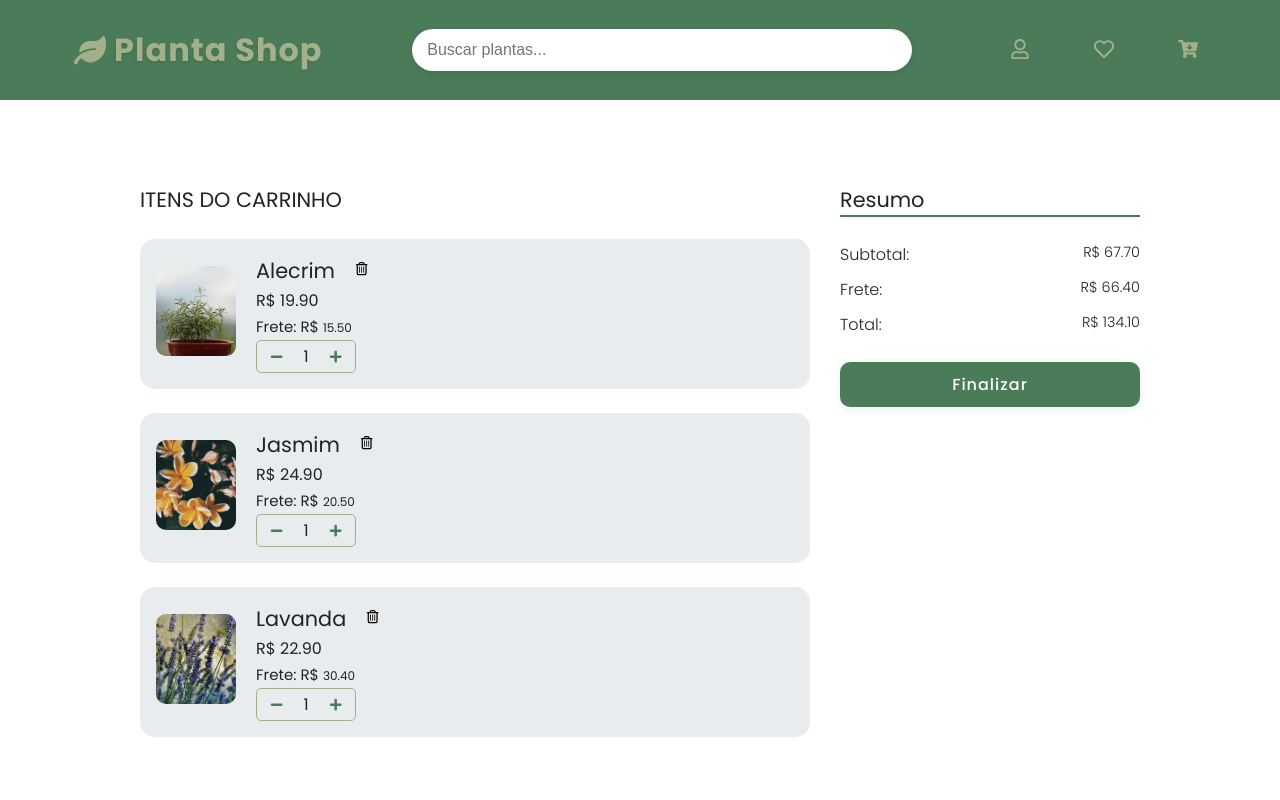
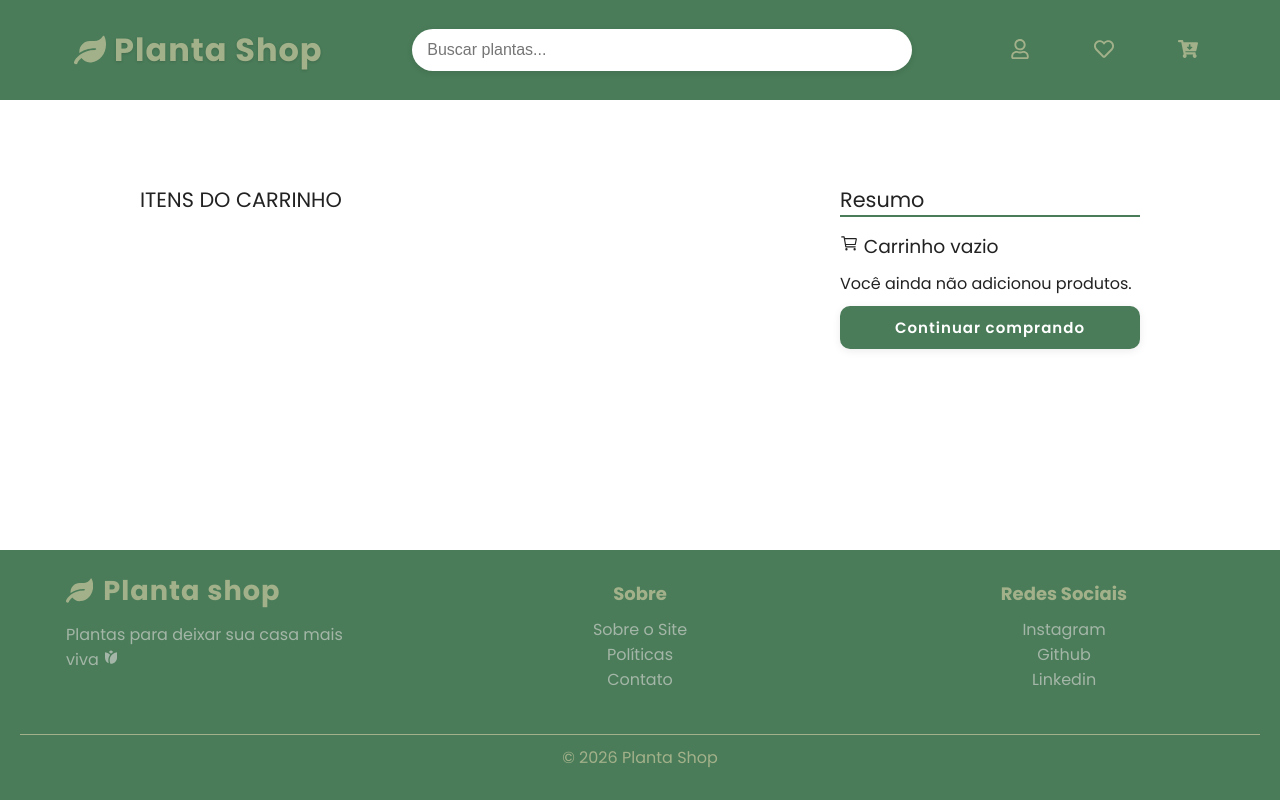
Before and after one commit to DiogoIV/My_store, a React (Vite) app: page /carrinho in a window 1280 px wide. Shown: the top 800 px of the page. Built offline with nearby package versions, Linux system fonts and the light colour scheme.

Commit message:
set
arrumando o carinho para o context part 1

```diff
--- a/src/Context/CartContext/CartContext.jsx
+++ b/src/Context/CartContext/CartContext.jsx
@@ -3,9 +3,11 @@ import { createContext, useState } from "react";
 export const CartContext = createContext();
 
 export function CartProvider({ children }) {
-    const [cart, setCart] = useState();
+    const [cart, setCart] = useState([]);
+
 
     function adicionarProduto(produto) {
+
         setCart([...cart, produto])
     }
 
@@ -14,24 +16,63 @@ export function CartProvider({ children }) {
 
     }
 
-    function atualizarQuantidade(id, quantidade) {
-        setCart(cart.map(item =>
-            item.id === id ? { ...item, quantidade } : item
-        ))
+    function aumentarQuantidade(ID) {
+        const aumentarProdutos = cart.map(item => {
+
+            if (item.id == ID) {
+
+                return {
+                    ...item,
+                    quantidade: item.quantidade + 1
+                }
+            }
+
+            return item
+        })
+
+        return setCart(aumentarProdutos)
     }
 
-    function calcularTotal() {
-        return cart.reduce(
-            (total, item) => total + item.preco * item.quantidade, 0
-        )
+    function diminuirQuantidade(ID) {
+        const diminuirProduto = cart.map(item => {
+            if (item.id === ID) {
+
+                return {
+                    ...item,
+                    quantidade: Math.max(item.quantidade - 1, 1)
+
+
+                }
+            }
+
+            return item
+        })
+
+        return setCart(diminuirProduto)
     }
+
+
+    function resumoPedido() {
+        let subtotal = 0;
+
+        for (let i = 0; i < cart.length; i++) {
+            subtotal += cart[i].preco * cart[i].quantidade;
+        }
+
+        return subtotal;
+    }
+
+    const resultadoResumo = resumoPedido()
+
     return (
         <CartContext.Provider value={{
+
             cart,
             adicionarProduto,
             removerProduto,
-            atualizarQuantidade,
-            calcularTotal
+            aumentarQuantidade,
+            diminuirQuantidade,
+            resultadoResumo
         }}
         >
             {children}
--- a/src/componentes/ProductCard/ProductCard.jsx
+++ b/src/componentes/ProductCard/ProductCard.jsx
@@ -16,7 +16,8 @@ function ProductCard({produto}) {
                     <p>{produto.descricao}</p>
                     <span className="price">{produto.preco}</span>
 
-                    <button className='btn_buy' onClick={()=> {adicionarProduto(produto)}}>Comprar</button>
+                    <button className='btn_buy' onClick={()=> {
+                       adicionarProduto(produto)}}>Comprar</button>
             </div>
 
         </div>
--- a/src/data/index.js
+++ b/src/data/index.js
@@ -43,8 +43,8 @@ const cactos = [{
     descricao: 'Resistente e fácil de cuidar',
     imagem: cactos_mandacaru,
     categoria: "Cactos",
-
-    preco: 'R$ 29,90'
+    quantidade: 1,
+    preco: 29.90
 
 },
 
@@ -54,8 +54,8 @@ const cactos = [{
     descricao: 'Possui crescimento lento e pode viver por décadas',
     imagem: cacto_bola,
     categoria: "Cactos",
-
-    preco: 'R$ 20,00'
+    quantidade: 1,
+    preco: 20.00
 },
 
 {
@@ -64,8 +64,8 @@ const cactos = [{
     descricao: 'Crescem bem em sol pleno e solos pobres/secos',
     imagem: echinopsis,
     categoria: "Cactos",
-
-    preco: 'R$ 30,99'
+    quantidade: 1,
+    preco: 30.00
 },
 
 {
@@ -74,7 +74,8 @@ const cactos = [{
     descricao: 'prospera em ambientes sombreados e úmidos',
     imagem: schlumbergera,
     categoria: "Cactos",
-    preco: 'R$ 29,99'
+    quantidade: 1,
+    preco: 29.90
 },
 ]
 
@@ -84,7 +85,8 @@ const flores = [
         nome: "Alecrim",
         descricao: "Planta aromática resistente, ótima para temperos e ambientes",
         imagem: alecrim,
-        preco: "R$ 19,90",
+        preco: 19.90,
+        quantidade: 1,
         categoria: "Flores"
     },
     {
@@ -92,7 +94,8 @@ const flores = [
         nome: "Jasmim",
         descricao: "Flor perfumada que traz sensação de calma e bem-estar",
         imagem: jasmim,
-        preco: "R$ 24,90",
+        preco: 24.90,
+        quantidade: 1,
         categoria: "Flores"
     },
     {
@@ -100,7 +103,8 @@ const flores = [
         nome: "Lavanda",
         descricao: "Muito usada para relaxamento e decoração de ambientes",
         imagem: lavandas,
-        preco: "R$ 22,90",
+        preco: 22.90,
+        quantidade: 1,
         categoria: "Flores"
     },
     {
@@ -108,7 +112,8 @@ const flores = [
         nome: "Papoula",
         descricao: "Flor delicada e vibrante, símbolo de beleza e leveza",
         imagem: papoulas,
-        preco: "R$ 21,90",
+        preco: 21.90,
+        quantidade: 1,
         categoria: "Flores"
     }
 ];
@@ -119,7 +124,8 @@ const plantasVerdes = [
         nome: "Coníferas",
         descricao: "Plantas resistentes que trazem um visual natural e elegante",
         imagem: coniferas,
-        preco: "R$ 34,90",
+        preco: 34.90,
+        quantidade: 1,
         categoria: "Plantas verdes"
     },
     {
@@ -127,7 +133,8 @@ const plantasVerdes = [
         nome: "Hepáticas",
         descricao: "Plantas delicadas que gostam de ambientes úmidos e sombreados",
         imagem: hepaticas,
-        preco: "R$ 28,90",
+        preco: 89.90,
+        quantidade: 1,
         categoria: "Plantas verdes"
     },
     {
@@ -135,7 +142,8 @@ const plantasVerdes = [
         nome: "Licopódios",
         descricao: "Plantas antigas com visual diferenciado e ornamental",
         imagem: licopodios,
-        preco: "R$ 31,90",
+        preco: 31.90,
+        quantidade: 1,
         categoria: "Plantas verdes"
     },
     {
@@ -143,7 +151,8 @@ const plantasVerdes = [
         nome: "Samambaias",
         descricao: "Clássicas plantas de interior, ideais para ambientes sombreados",
         imagem: samambaias,
-        preco: "R$ 26,90",
+        preco: 26.90,
+        quantidade: 1,
         categoria: "Plantas verdes"
     }
 ];
@@ -154,7 +163,8 @@ const suculentas = [
         nome: "Colar de Pérolas",
         descricao: "Planta pendente com folhas que lembram pequenas pérolas",
         imagem: colar_de_perolas,
-        preco: "R$ 29,90",
+        preco: 29.90,
+        quantidade: 1,
         categoria: "Suculentas"
     },
     {
@@ -162,7 +172,8 @@ const suculentas = [
         nome: "Planta Jade",
         descricao: "Planta suculenta resistente associada à sorte e prosperidade",
         imagem: planta_jade,
-        preco: "R$ 32,90",
+        preco: 32.90,
+        quantidade: 1,
         categoria: "Suculentas"
     },
     {
@@ -170,7 +181,8 @@ const suculentas = [
         nome: "Rabo de Burro",
         descricao: "Suculenta pendente de fácil cultivo e visual decorativo",
         imagem: rabo_de_burro,
-        preco: "R$ 27,90",
+        preco: 27.90,
+        quantidade: 1,
         categoria: "Suculentas"
     },
     {
@@ -178,7 +190,9 @@ const suculentas = [
         nome: "Suculenta Zebra",
         descricao: "Suculenta com listras marcantes e aparência exótica",
         imagem: suculenta_zebra,
-        preco: "R$ 25,90",
+        preco: 25.90,
+        quantidade: 1,
+
         categoria: "Suculentas"
     }
 ];
--- a/src/main.jsx
+++ b/src/main.jsx
@@ -1,5 +1,6 @@
 import { StrictMode } from 'react'
 import { createRoot } from 'react-dom/client'
+import { CartProvider } from "./Context/CartContext/CartContext";
 import './styles/global.css'
 
 import App from './App.jsx'
@@ -79,6 +80,8 @@ const router = createBrowserRouter([
 
 createRoot(document.getElementById('root')).render(
   <StrictMode>
-    <RouterProvider router={router} />
+    <CartProvider>
+      <RouterProvider router={router} />
+    </CartProvider>
   </StrictMode>
 )
--- a/src/pages/Cart/Cart.jsx
+++ b/src/pages/Cart/Cart.jsx
@@ -1,51 +1,25 @@
-import { useState } from "react";
+import { useContext } from "react";
 import { Link } from "react-router-dom";
-import { alecrim, jasmim, lavandas, papoulas } from '../../assets/imagens/produtos/flores'
 import { FaPlus, FaMinus, FaRegTrashCan } from '../../assets/icons'
 
 import { IoCartOutline } from "react-icons/io5";
 import './Cart.css'
+import { CartContext } from "../../Context/CartContext/CartContext";
+
+
 
 
 
 
 function Cart() {
+    const { cart, aumentarQuantidade, diminuirQuantidade, removerProduto, resultadoResumo } = useContext(CartContext)
+    console.log(resultadoResumo)
+    const subtotal = resultadoResumo
 
+    const frete = subtotal >= 200 ? 0: 15
+    const total = frete + subtotal
 
-    const [produtos, setProdutos] = useState([
-        {
-            id: 1,
-            nome: "Alecrim",
-            imagem: alecrim,
-            preco: 19.90,
-            quantidade: 1,
-            frete: 15.50
-
-
-        },
-
-        {
-            id: 2,
-            nome: "Jasmim",
-            imagem: jasmim,
-            preco: 24.90,
-            quantidade: 1,
-            frete: 20.50
-
-        },
-
-        {
-            id: 3,
-            nome: "Lavanda",
-            imagem: lavandas,
-            preco: 22.90,
-            quantidade: 1,
-            frete: 30.40
-
-        }
-    ])
-
-    const produto = produtos.map(el => {
+    const produto = cart.map(el => {
         return (
             <div className="intens-carrinho" key={el.id}>
 
@@ -58,14 +32,14 @@ function Cart() {
                     <div className="item-titulo">
                         <h3>{el.nome}</h3>
 
-                        <button className="btn-item" onClick={() => removerIntems(el.id)} >
+                        <button className="btn-item" onClick={() => removerProduto(el.id)} >
                             <FaRegTrashCan />
                         </button>
 
                     </div>
 
-                    <span>R$ {el.preco.toFixed(2)}</span>
-                    <p className="container-frete">Frete: R$  <span className="valor-frete"> {el.frete.toFixed(2)}
+                    <span>R$ {el.preco}</span>
+                    <p className="container-frete">Frete: R$  <span className="valor-frete"> {frete.toFixed(2)}
                     </span>
                     </p>
 
@@ -92,79 +66,9 @@ function Cart() {
     })
 
 
+    /*Resumo*/
 
 
-
-    /*quantidade*/
-
-    function aumentarQuantidade(ID) {
-        const aumentarProdutos = produtos.map(produto => {
-
-            if (produto.id == ID) {
-                console.log(produto)
-                return {
-                    ...produto,
-                    quantidade: produto.quantidade + 1
-                }
-            }
-
-            return produto
-        })
-
-        return setProdutos(aumentarProdutos)
-    }
-
-    function diminuirQuantidade(ID) {
-        const diminuirProduto = produtos.map(produto => {
-            if (produto.id === ID) {
-
-                return {
-                    ...produto,
-                    quantidade: Math.max(produto.quantidade - 1, 1)
-
-
-                }
-            }
-
-            return produto
-        })
-
-        return setProdutos(diminuirProduto)
-    }
-
-    /* remover intems */
-
-    function removerIntems(ID) {
-
-        const intemRemovido = produtos.filter(el => el.id !== ID)
-
-        return setProdutos(intemRemovido)
-    }
-
-    /*Resumo*/
-
-    function resumo() {
-        let totais = {
-            preco: 0,
-            frete: 0,
-            total: 0
-        }
-
-        for (let i = 0; i !== produtos.length; i++) {
-            totais.preco += produtos[i].preco * produtos[i].quantidade
-
-            totais.frete += produtos[i].frete * produtos[i].quantidade
-
-
-        }
-
-        totais.total = totais.preco + totais.frete
-        console.log(totais.total)
-
-        return totais
-    }
-
-    const resultadoResumo = resumo()
 
     return (
         <>
@@ -187,13 +91,13 @@ function Cart() {
                         <h2>Resumo</h2>
 
 
-                        {produtos.length !== 0 ? (
+                        {cart.length !== 0 ? (
                             <>
                                 <div className="valores">
-                                    <p>Subtotal: <span className="valores-calculados"> R$ {resultadoResumo.preco.toFixed(2)}</span></p>
+                                    <p>Subtotal: <span className="valores-calculados"> R$ {subtotal.toFixed(2)}</span></p>
 
-                                    <p>Frete:  <span className="valores-calculados"> R$ {resultadoResumo.frete.toFixed(2)}</span></p>
-                                    <p>Total: <span className="valores-calculados"> R$ {resultadoResumo.total.toFixed(2)}</span></p>
+                                    <p>Frete:  <span className="valores-calculados"> R$ {frete.toFixed(2)}</span></p>
+                                    <p>Total: <span className="valores-calculados"> R$ {total.toFixed(2)}</span></p>
                                 </div>
 
 
```
